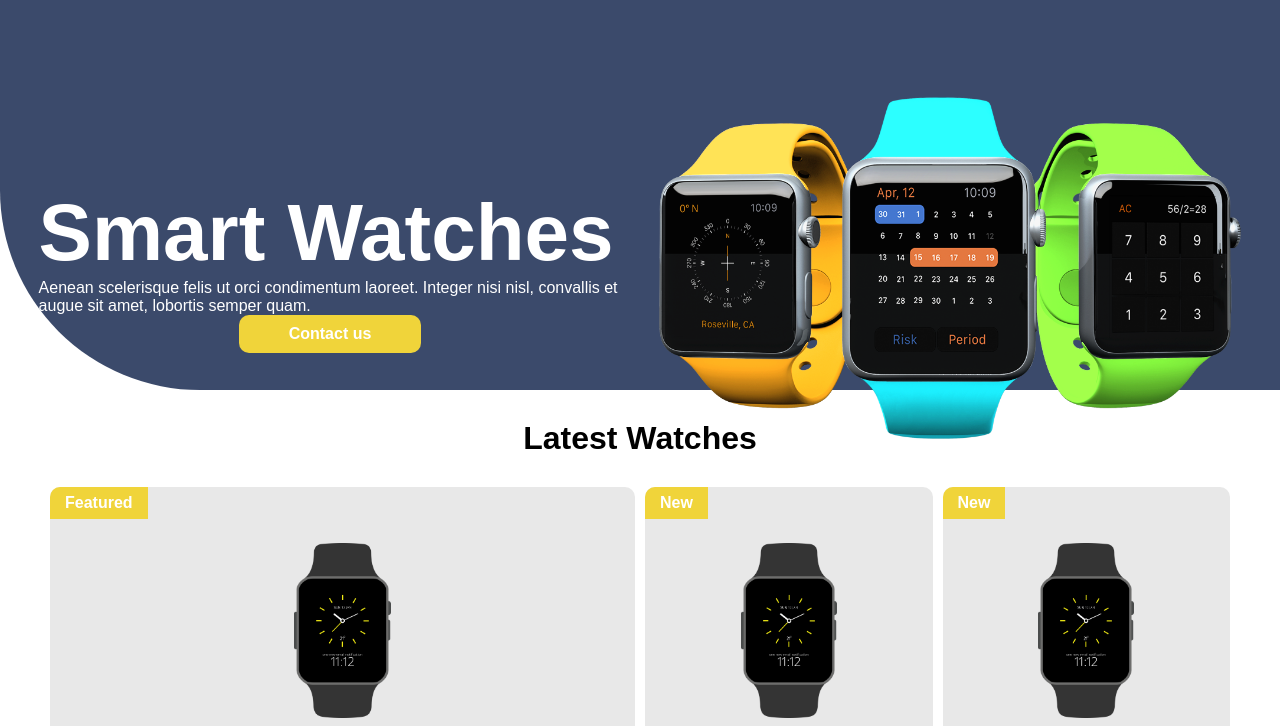
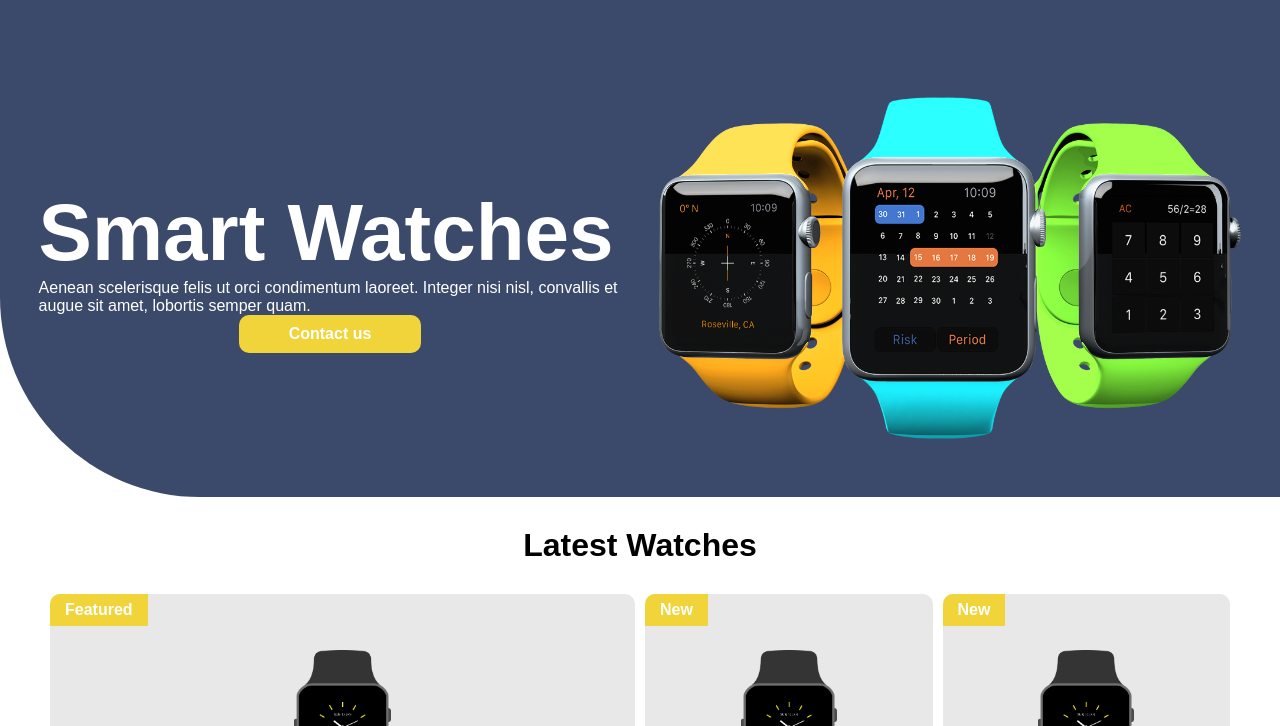
Before and after one commit to HuskyDG/web-subproject, a plain HTML site: page subproject/index.html in a window 1280 px wide. Shown: the part 67-793 px from the top of the page. Drawn offline with Linux system fonts and the light colour scheme.

Commit message:
Subproject: Fix chiều cao một số tag

```diff
--- a/subproject/index.html
+++ b/subproject/index.html
@@ -82,7 +82,6 @@
 		}
 
         .preview, .about {
-            height: 393px;
             background-color: #3b4a6b;
             padding-left: 20px;
             padding-right: 20px;
@@ -93,6 +92,7 @@
         }
 
         .preview {
+            height: 500px;
 			border-radius: 0 0 0 200px;
         }
 
```
